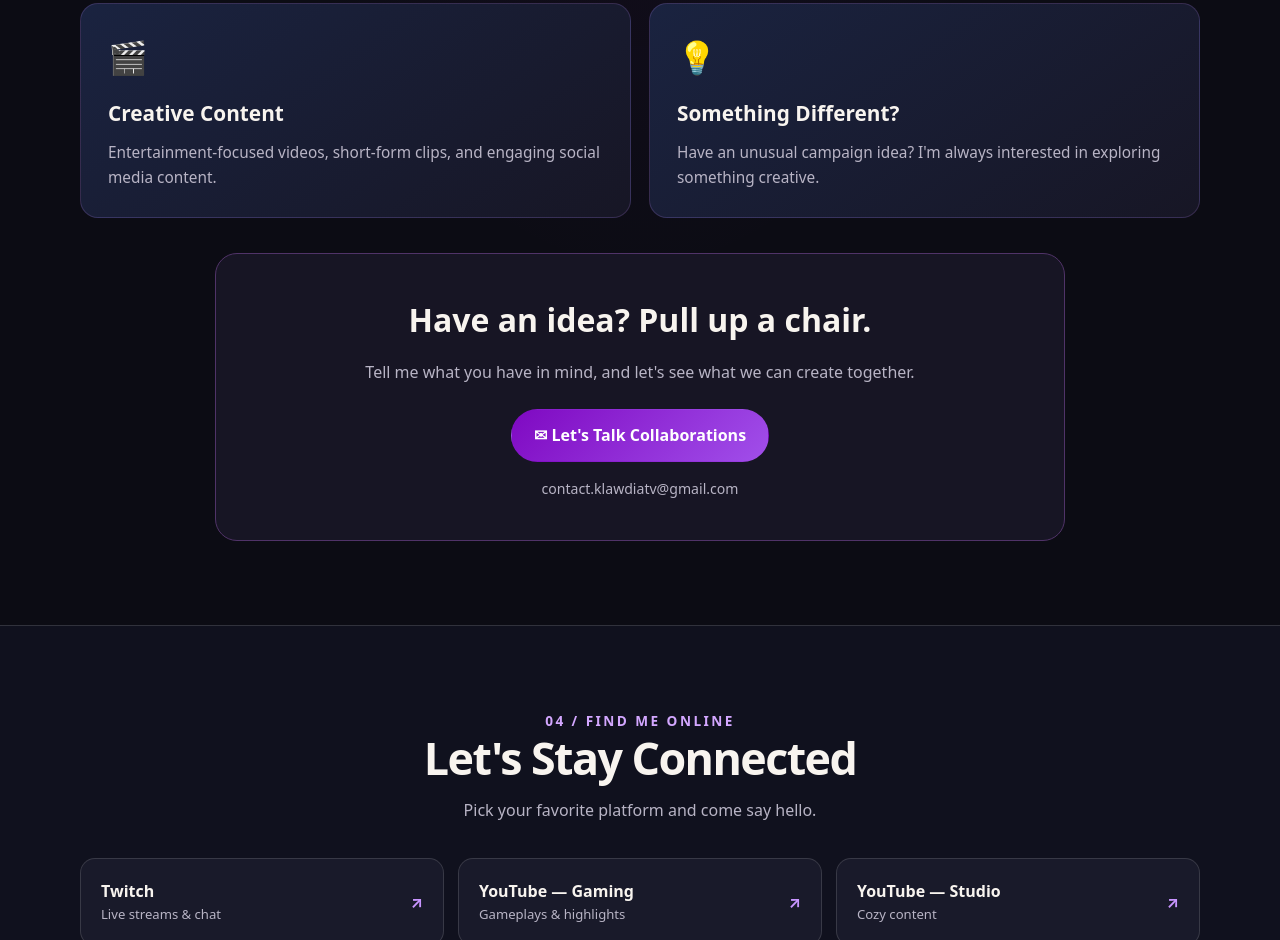
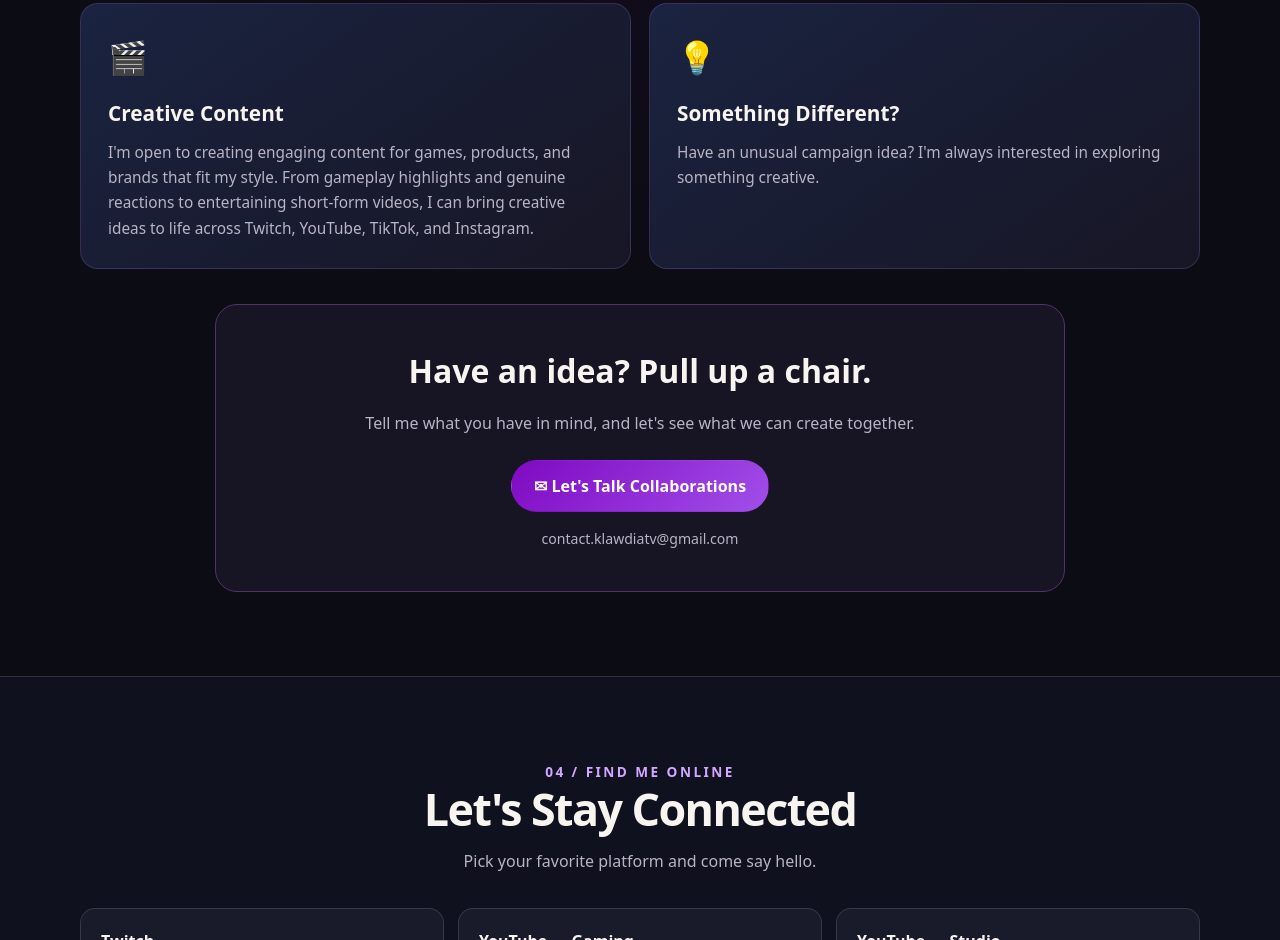
Before and after one commit to KlawdiaTV/The-Parlor, a plain HTML site: page index.html in a window 1280 px wide. Shown: the part 2843-3783 px from the top of the page. Drawn offline with Linux system fonts and the light colour scheme.

Commit message:
Update index.html

```diff
--- a/index.html
+++ b/index.html
@@ -800,9 +800,12 @@
             <h3>Creative Content</h3>
 
             <p>
-              Entertainment-focused videos,
-              short-form clips, and engaging
-              social media content.
+    I'm open to creating engaging content for games,
+    products, and brands that fit my style.
+    From gameplay highlights and genuine reactions
+    to entertaining short-form videos,
+    I can bring creative ideas to life across
+    Twitch, YouTube, TikTok, and Instagram.
             </p>
 
           </article>
```
